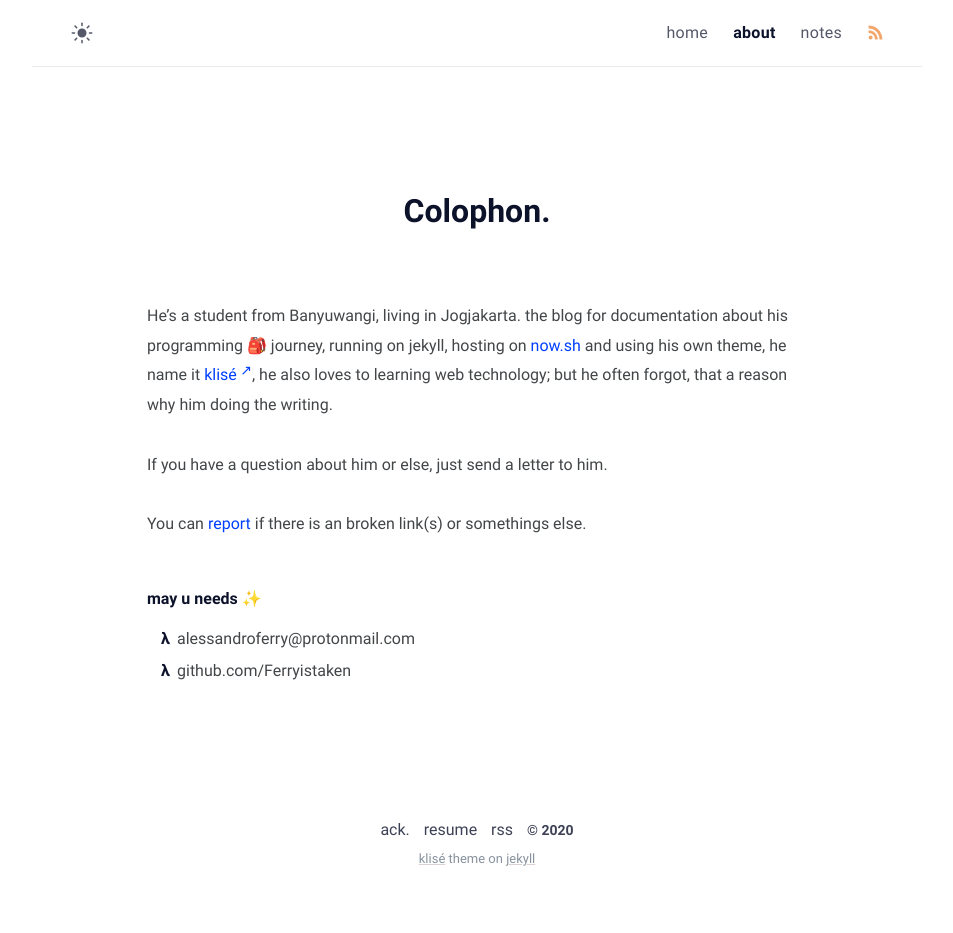
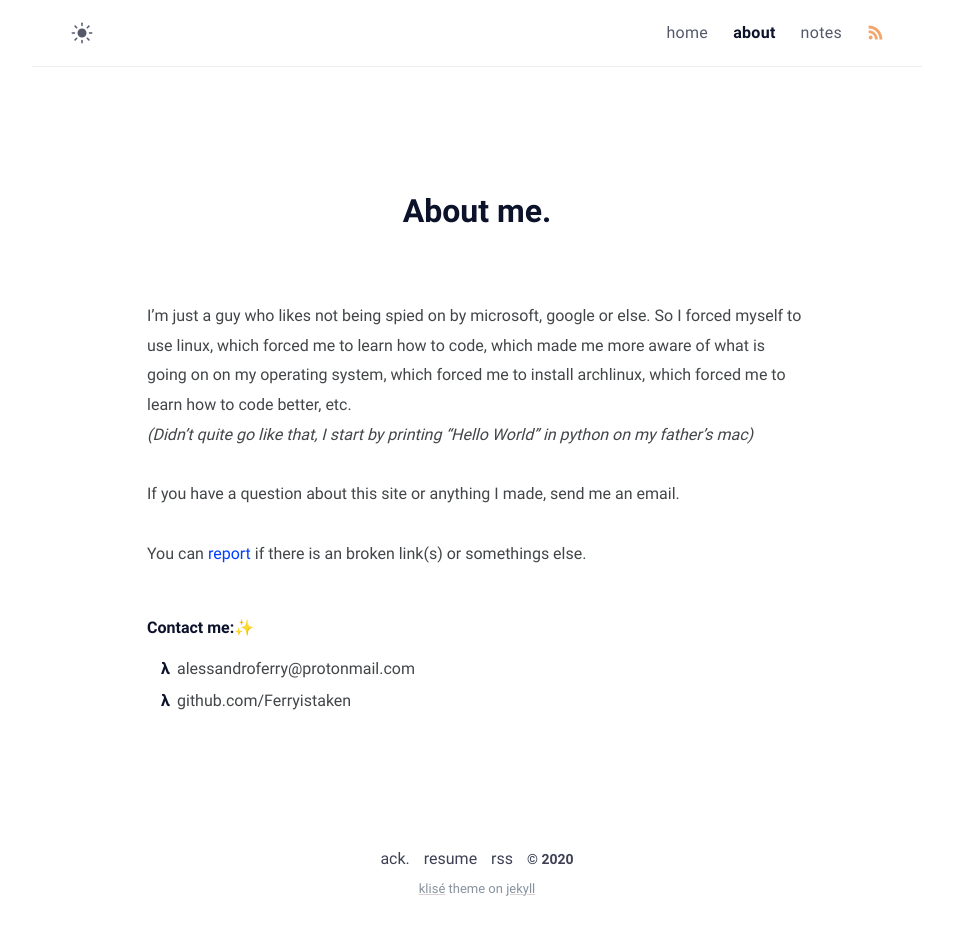
Before and after one commit to Ferryistaken/website, a Jekyll site: the page built from about.md, in a window 1280 px wide. Shown: the whole page, without its empty margins (163-1116 px from the left). Built offline with Jekyll 4.4.1, drawn with Linux system fonts in a browser that asks for light colours; before the commit the page ends 903 px from its top, so only the background shows below that.

Commit message:
fixed the about me page and styling errors in the first post

````diff
--- a/_posts/my-custom-polybar-widgets/2020-07-16-my-custom-polybar-widgets.markdown
+++ b/_posts/my-custom-polybar-widgets/2020-07-16-my-custom-polybar-widgets.markdown
@@ -77,7 +77,7 @@ format-underline = #4bffdc
 interval = 2
 ```
 
-### Hope you liked the modules, feel free to use them, they are [free software](https://en.wikipedia.org/wiki/The_Free_Software_Definition).
+##### Hope you liked the modules, feel free to use them, they are [free software](https://en.wikipedia.org/wiki/The_Free_Software_Definition).
 
 
 [jekyll-docs]: https://jekyllrb.com/docs/home
--- a/about.md
+++ b/about.md
@@ -1,18 +1,18 @@
 ---
-title: Colophon
+title: About me
 permalink: /about/
 layout: page
-excerpt: Hello peeps, I'm student of computer science from Banyuwangi, living in Jogjakarta. This blog for documentation about my programming journey, running on jekyll, hosting on netlify and using my own simple theme.
+excerpt: Just an italian guy who likes tech.
 comments: false
 ---
+I'm just a guy who likes not being spied on by microsoft, google or else. So I forced myself to use linux, which forced me to learn how to code, which made me more aware of what is going on on my operating system, which forced me to install archlinux, which forced me to learn how to code better, etc. <br>
+*(Didn't quite go like that, I start by printing "Hello World" in python on my father's mac)* <br>
 
-He's a student from Banyuwangi, living in Jogjakarta. the blog for documentation about his programming 🎒 journey, running on jekyll, hosting on [now.sh](http://now.sh) and using his own theme, he name it <a href="https://github.com/piharpi/jekyll-klise" target="_blank" rel="noopener">klisé</a>, he also loves to learning web technology; but he often forgot, that a reason why him doing the writing.
+If you have a question about this site or anything I made, send me an email.
 
-If you have a question about him or else, just send a letter to him.
+You can [report](https://github.com/Ferryistaken/blog/issues/new) if there is an broken link(s) or somethings else.
 
-You can [report](http://github.com/piharpi/jekyll-klise/issues/new) if there is an broken link(s) or somethings else.
-
-##### may u needs ✨
+##### Contact me:✨
 
 - {{ site.author.email }}
 - github.com/{{ site.author.github }}
````
